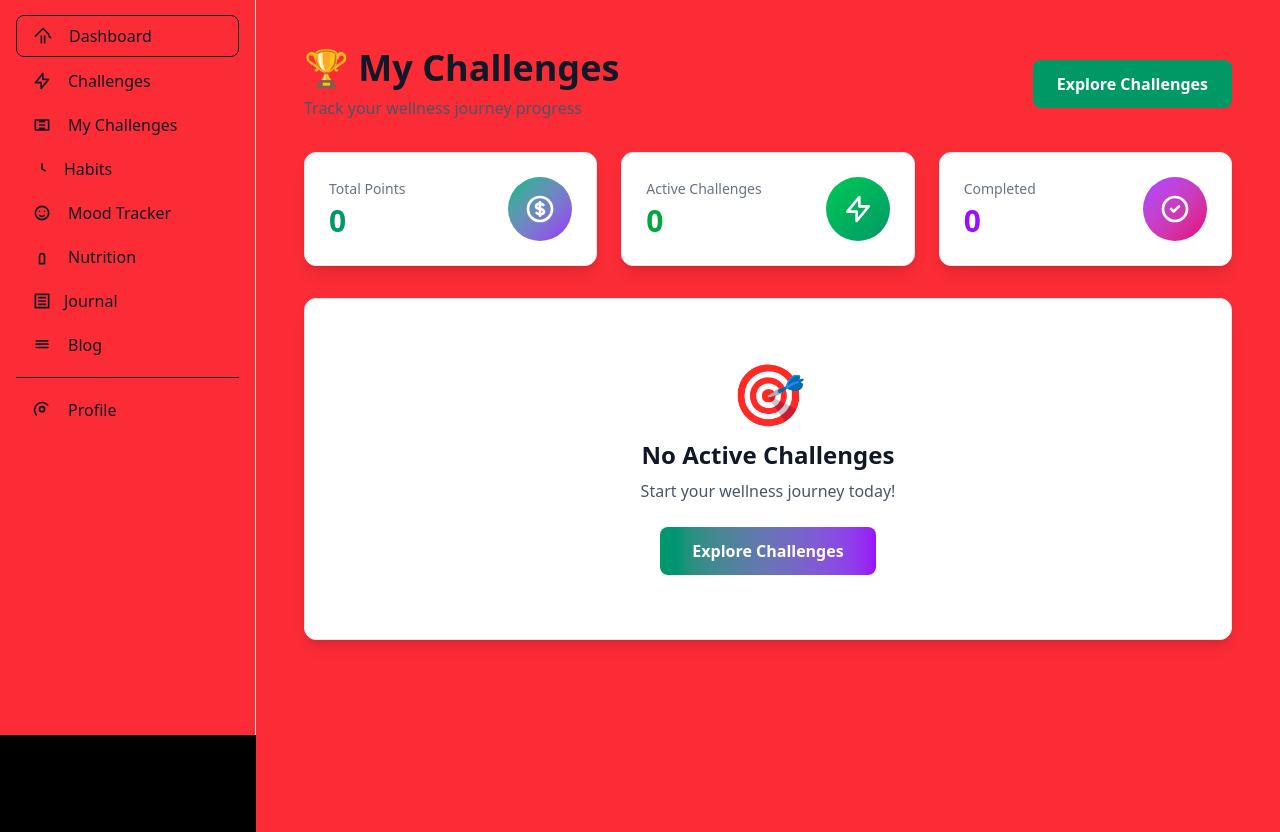
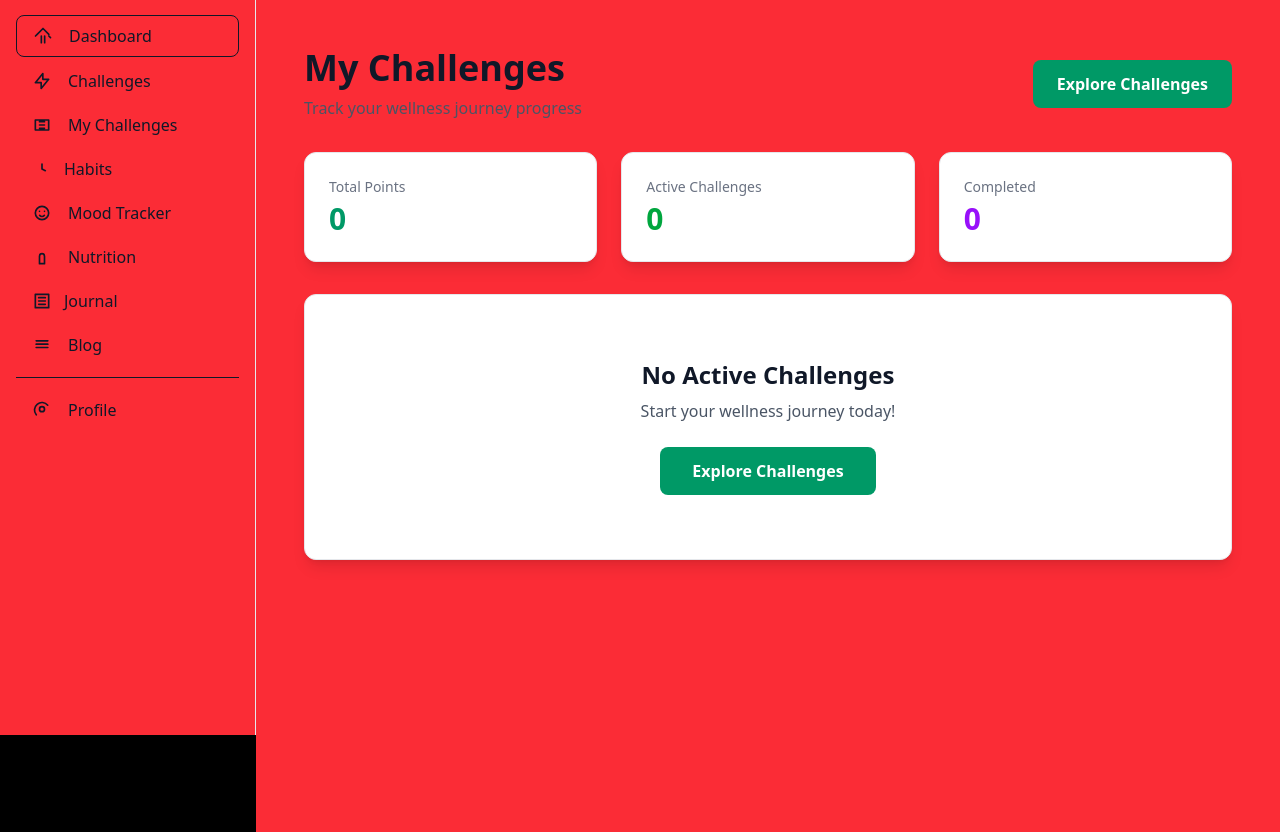
Before and after one commit to DevUnanam/pulsewell, a Django app: page /challenges/my-challenges/ in a window 1280 px wide. Shown: the part 65-897 px from the top of the page. Run offline with Django 5.2, Linux system fonts and the light colour scheme; a user stored in the database is signed in; data comes from the database, SQL or seed files in the repository; data that the repository does not hold is empty; style sheets or scripts are compiled from the project's sources.

Commit message:
challenges tsling updated

```diff
--- a/wellness_platform/templates/challenges/my_challenges.html
+++ b/wellness_platform/templates/challenges/my_challenges.html
@@ -10,7 +10,7 @@
         <div class="flex justify-between items-center mb-8">
             <div>
                 <h1 class="text-4xl font-bold text-gray-900 dark:text-white mb-2">
-                    🏆 My Challenges
+                    My Challenges
                 </h1>
                 <p class="text-gray-600 dark:text-gray-400">Track your wellness journey progress</p>
             </div>
@@ -27,11 +27,6 @@
                         <div class="text-sm text-gray-500 dark:text-gray-400 mb-1">Total Points</div>
                         <div class="text-3xl font-bold text-emerald-600 dark:text-emerald-400">{{ total_points|default:0 }}</div>
                     </div>
-                    <div class="h-16 w-16 bg-gradient-to-br from-emerald-500 to-purple-600 rounded-full flex items-center justify-center">
-                        <svg class="h-8 w-8 text-white" fill="none" stroke="currentColor" viewBox="0 0 24 24">
-                            <path stroke-linecap="round" stroke-linejoin="round" stroke-width="2" d="M12 8c-1.657 0-3 .895-3 2s1.343 2 3 2 3 .895 3 2-1.343 2-3 2m0-8c1.11 0 2.08.402 2.599 1M12 8V7m0 1v8m0 0v1m0-1c-1.11 0-2.08-.402-2.599-1M21 12a9 9 0 11-18 0 9 9 0 0118 0z"></path>
-                        </svg>
-                    </div>
                 </div>
             </div>
 
@@ -41,11 +36,6 @@
                         <div class="text-sm text-gray-500 dark:text-gray-400 mb-1">Active Challenges</div>
                         <div class="text-3xl font-bold text-green-600 dark:text-green-400">{{ active_challenges.count }}</div>
                     </div>
-                    <div class="h-16 w-16 bg-gradient-to-br from-green-500 to-emerald-600 rounded-full flex items-center justify-center">
-                        <svg class="h-8 w-8 text-white" fill="none" stroke="currentColor" viewBox="0 0 24 24">
-                            <path stroke-linecap="round" stroke-linejoin="round" stroke-width="2" d="M13 10V3L4 14h7v7l9-11h-7z"></path>
-                        </svg>
-                    </div>
                 </div>
             </div>
 
@@ -54,11 +44,6 @@
                     <div>
                         <div class="text-sm text-gray-500 dark:text-gray-400 mb-1">Completed</div>
                         <div class="text-3xl font-bold text-purple-600 dark:text-purple-400">{{ total_completed|default:0 }}</div>
-                    </div>
-                    <div class="h-16 w-16 bg-gradient-to-br from-purple-500 to-pink-600 rounded-full flex items-center justify-center">
-                        <svg class="h-8 w-8 text-white" fill="none" stroke="currentColor" viewBox="0 0 24 24">
-                            <path stroke-linecap="round" stroke-linejoin="round" stroke-width="2" d="M9 12l2 2 4-4m6 2a9 9 0 11-18 0 9 9 0 0118 0z"></path>
-                        </svg>
                     </div>
                 </div>
             </div>
@@ -124,10 +109,9 @@
         </div>
         {% else %}
         <div class="text-center py-16 bg-white dark:bg-gray-800 rounded-xl shadow-lg border border-gray-200 dark:border-gray-700 mb-8">
-            <div class="text-6xl mb-4">🎯</div>
             <h3 class="text-2xl font-bold text-gray-900 dark:text-white mb-2">No Active Challenges</h3>
             <p class="text-gray-600 dark:text-gray-400 mb-6">Start your wellness journey today!</p>
-            <a href="{% url 'challenges:explore' %}" class="inline-block px-8 py-3 bg-gradient-to-r from-emerald-600 to-purple-600 hover:from-emerald-700 hover:to-purple-700 text-white font-bold rounded-lg transition duration-200">
+            <a href="{% url 'challenges:explore' %}" class="inline-block px-8 py-3 bg-emerald-600 hover:bg-emerald-700 text-white font-bold rounded-lg transition duration-200">
                 Explore Challenges
             </a>
         </div>
```
Also changed, not shown: wellness_platform/templates/challenges/detail.html (+4 -4 lines).
